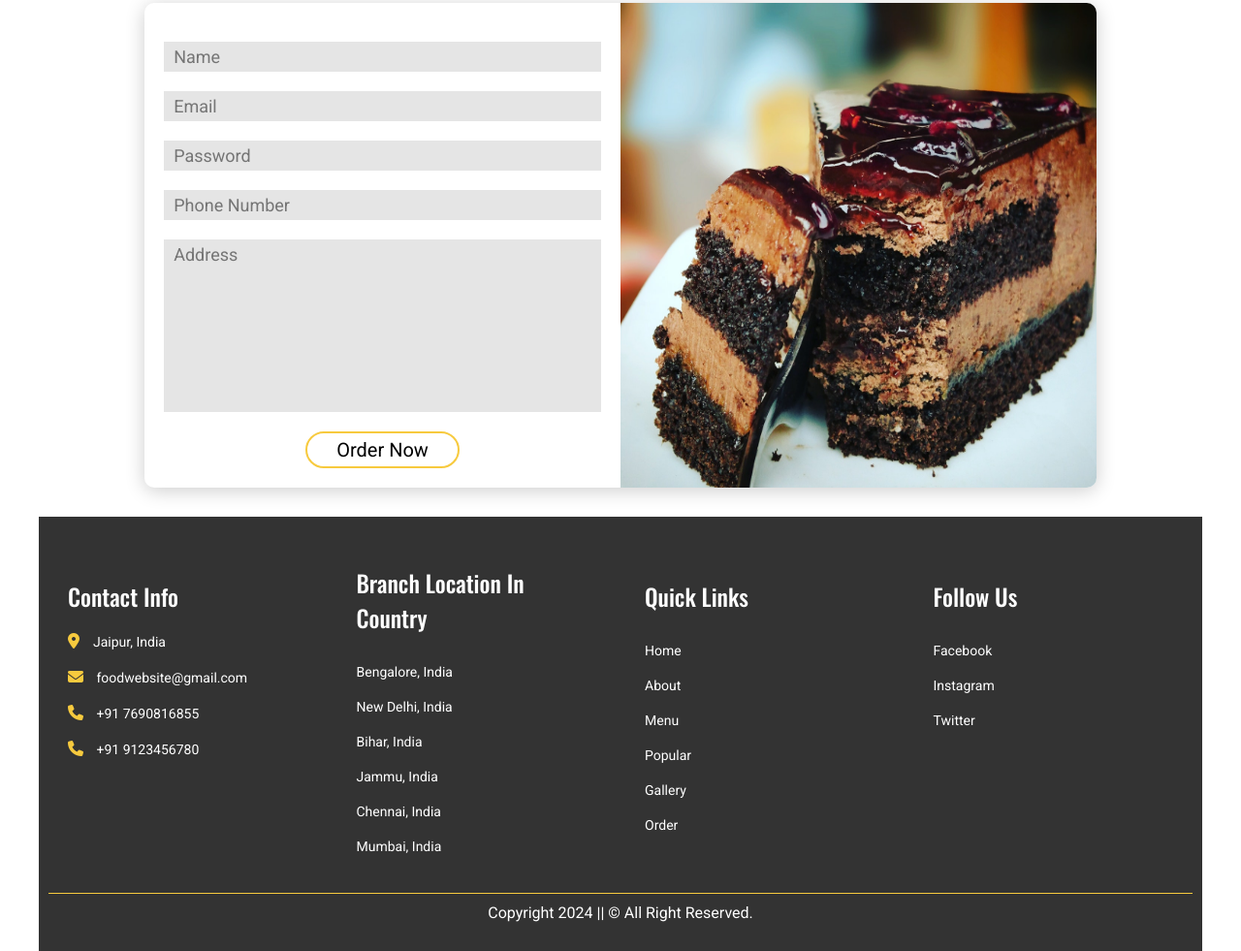
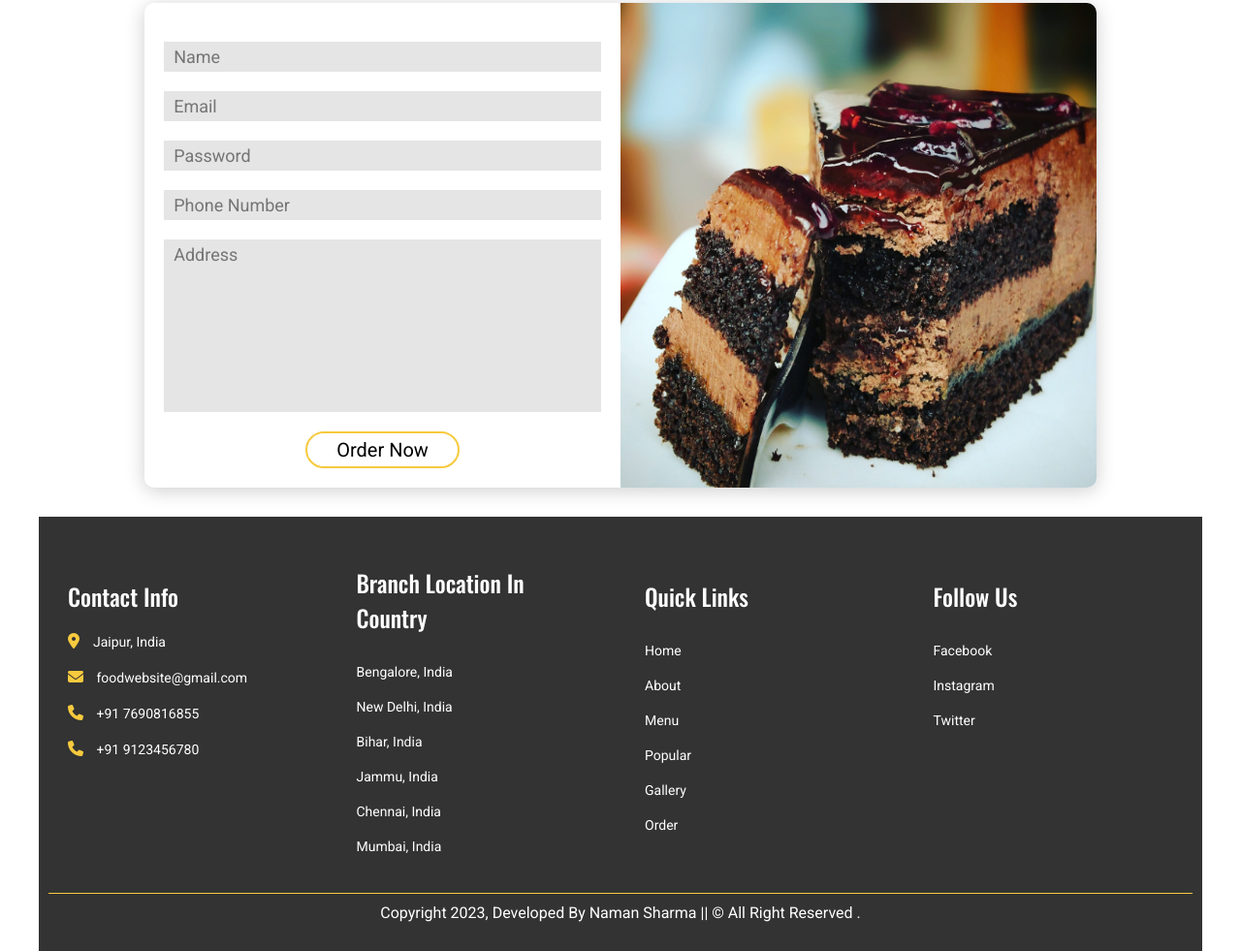
Before and after one commit to NamanNs27/Epicure-Express, a plain HTML site: page index.html in a window 1280 px wide. Shown: the part 4074-5055 px from the top of the page at 97% size. Drawn offline with nearby package versions, Linux system fonts and the light colour scheme.

Commit message:
Update index.html

```diff
--- a/index.html
+++ b/index.html
@@ -351,7 +351,7 @@
       </div>
 
       <div class="copyright">
-        <p>Copyright 2024 || &copy all right reserved.</p>
+        <p>Copyright 2023, Developed by Naman Sharma || &copy all right reserved .</p>
       </div>
     </footer>
 
```
